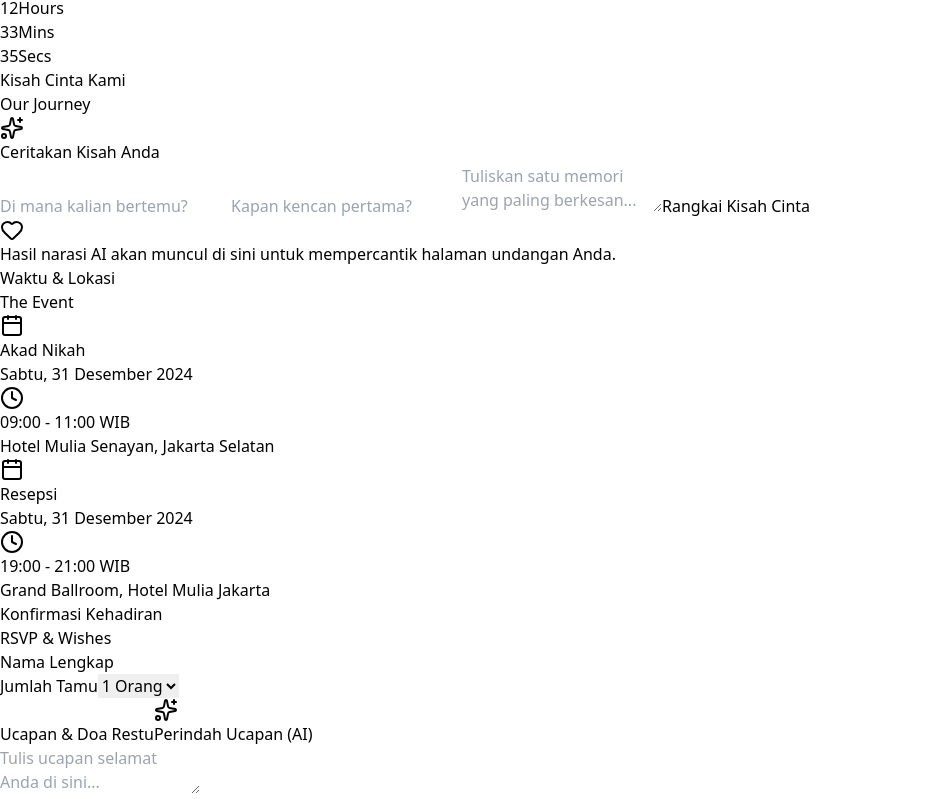
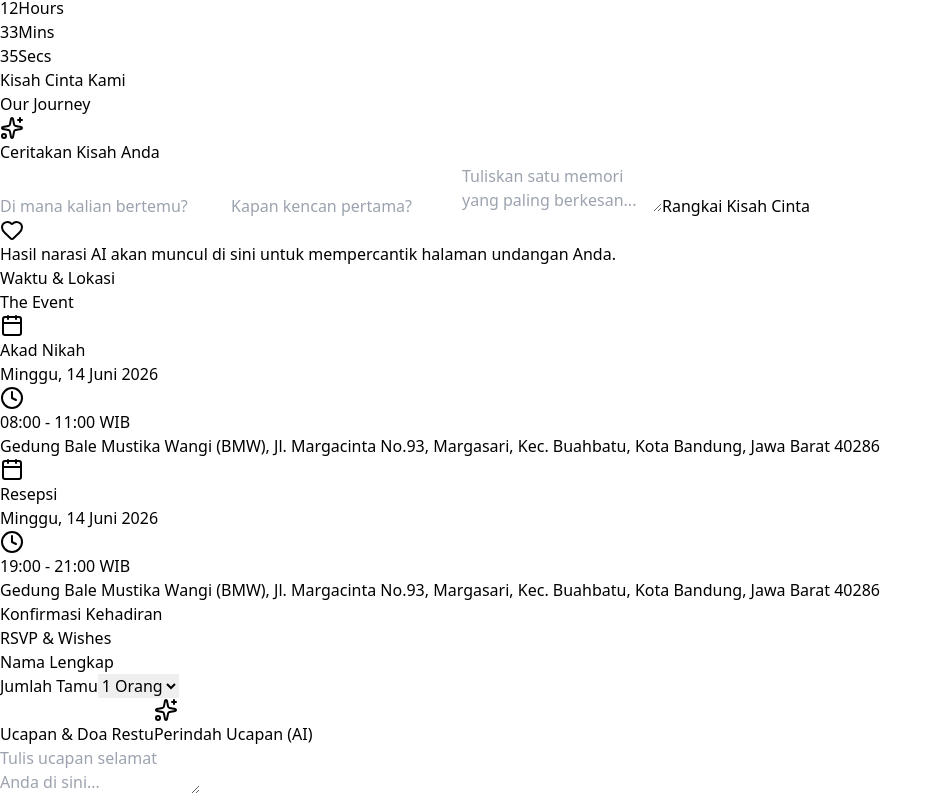
Before and after one commit to idrisrilfans/Brother-Wedding, a React (Vite) app: page / in a window 1280 px wide. Shown: the part 376-1175 px from the top of the page, without its empty margins (0-943 px from the left). Built offline with nearby package versions, Linux system fonts and the light colour scheme.

Commit message:
change bride and groom name

```diff
--- a/src/App.tsx
+++ b/src/App.tsx
@@ -261,12 +261,12 @@ export default function App() {
             >
               <Calendar className="w-10 h-10 text-rose-300 mx-auto" />
               <h3 className="text-2xl font-serif">Akad Nikah</h3>
-              <p className="text-stone-500 text-sm uppercase tracking-widest">Sabtu, 31 Desember 2024</p>
+              <p className="text-stone-500 text-sm uppercase tracking-widest">Minggu, 14 Juni 2026</p>
               <div className="flex items-center justify-center gap-2 text-rose-400">
                 <Clock className="w-4 h-4" />
-                <span className="font-medium">09:00 - 11:00 WIB</span>
+                <span className="font-medium">08:00 - 11:00 WIB</span>
               </div>
-              <p className="text-stone-600">Hotel Mulia Senayan, Jakarta Selatan</p>
+              <p className="text-stone-600">Gedung Bale Mustika Wangi (BMW), Jl. Margacinta No.93, Margasari, Kec. Buahbatu, Kota Bandung, Jawa Barat 40286</p>
             </motion.div>
 
             <motion.div
@@ -275,12 +275,12 @@ export default function App() {
             >
               <Calendar className="w-10 h-10 text-rose-300 mx-auto" />
               <h3 className="text-2xl font-serif">Resepsi</h3>
-              <p className="text-stone-400 text-sm uppercase tracking-widest">Sabtu, 31 Desember 2024</p>
+              <p className="text-stone-400 text-sm uppercase tracking-widest">Minggu, 14 Juni 2026</p>
               <div className="flex items-center justify-center gap-2 text-rose-300">
                 <Clock className="w-4 h-4" />
                 <span className="font-medium">19:00 - 21:00 WIB</span>
               </div>
-              <p className="text-stone-300">Grand Ballroom, Hotel Mulia Jakarta</p>
+              <p className="text-stone-300">Gedung Bale Mustika Wangi (BMW), Jl. Margacinta No.93, Margasari, Kec. Buahbatu, Kota Bandung, Jawa Barat 40286</p>
             </motion.div>
           </div>
         </div>
```
